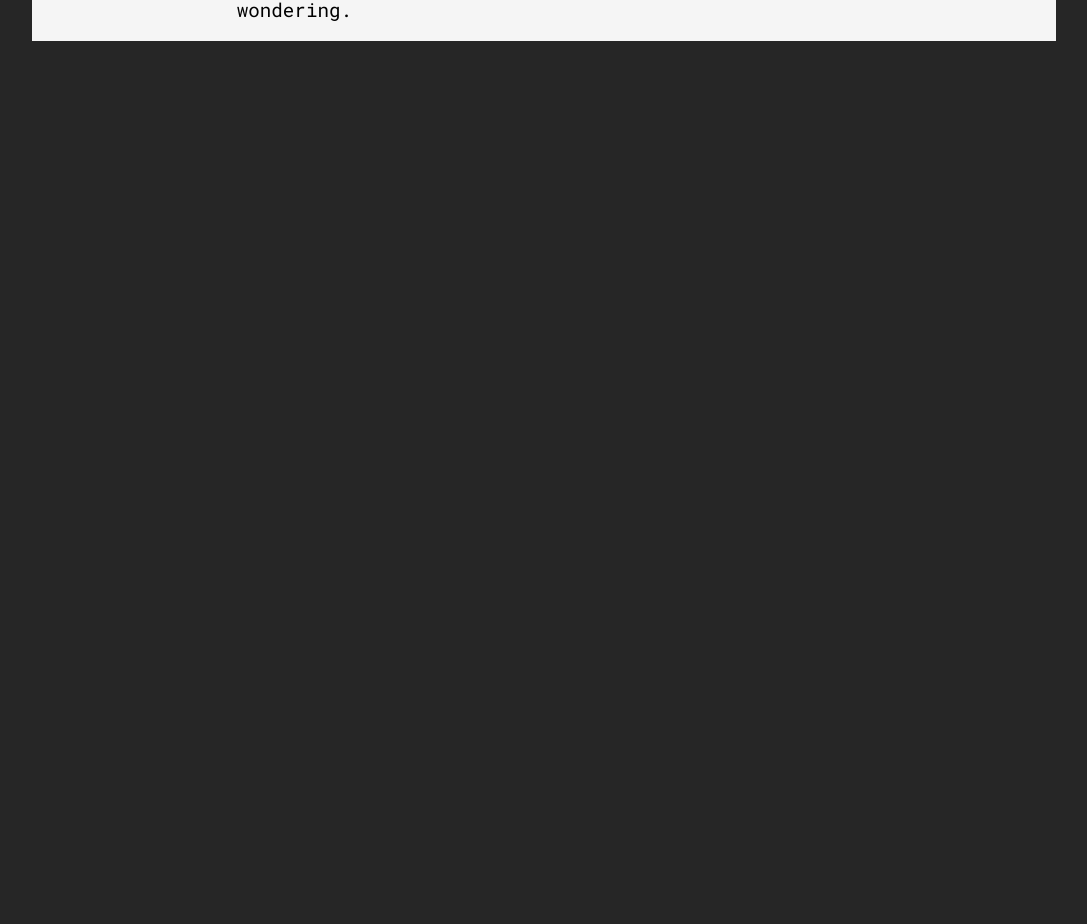
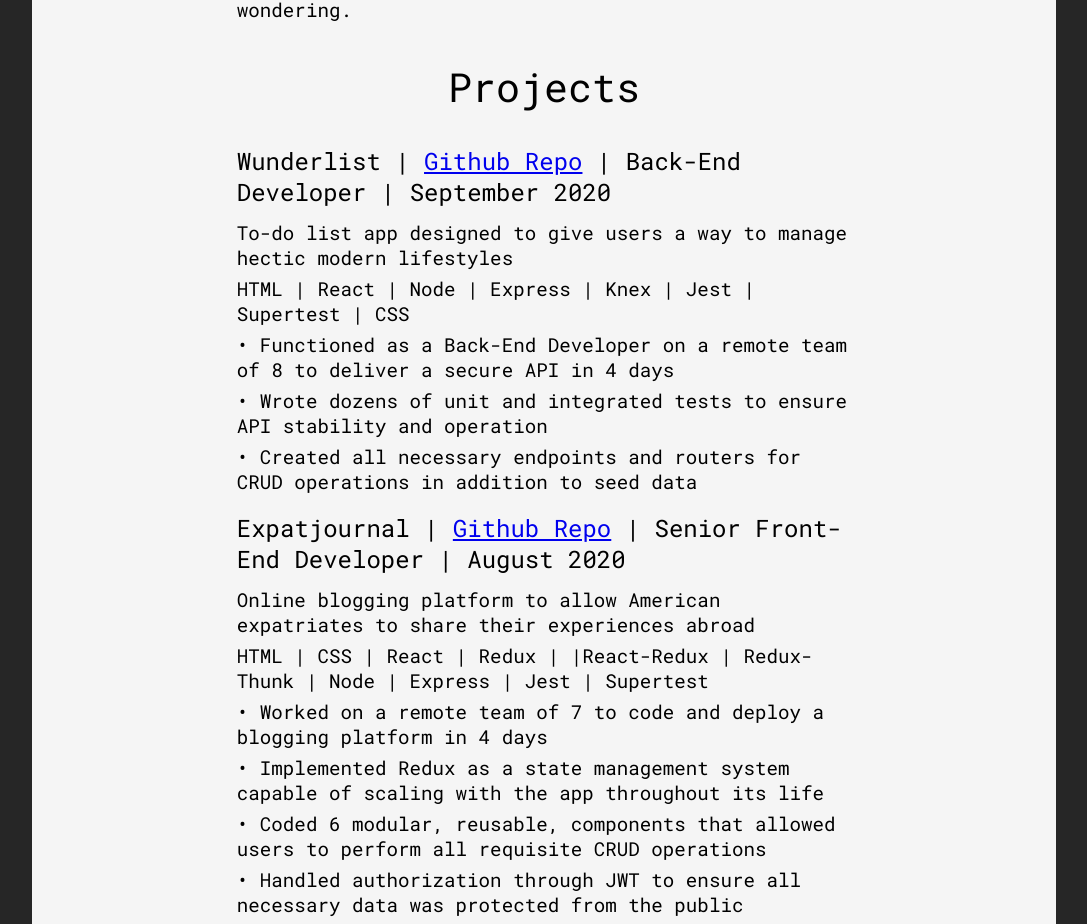
Before and after one commit to MMendes24/portfolio-site-iii, a React (Create React App) app: page / in a window 1280 px wide. Shown: the part 1819-2743 px from the top of the page, without its empty margins (96-1183 px from the left). Before the commit the page ends 1860 px from the top, so only its background shows below. Built offline with nearby package versions, Linux system fonts and the light colour scheme.

Commit message:
First two portfolio projects layed out in the portfolio component

```diff
--- a/src/App.js
+++ b/src/App.js
@@ -4,6 +4,7 @@
 import NavBar from './components/NavBar'
 import Landing from './components/Landing'
 import About from './components/About'
+import Portfolio from './components/Portfolio'
 
 // styles
 import {
@@ -19,7 +20,8 @@
       <Container>
         <NavBar />
         <Landing />
-        <About/>
+        <About />
+        <Portfolio />
       </Container>
     </AppStyles>
   )
--- a/src/components/Portfolio.js
+++ b/src/components/Portfolio.js
@@ -1,8 +1,30 @@
 import React from "react"
+import { PortfolioStyles } from '../styling'
 
 const Portfolio = () => {
-    return(
-        <div></div>
+    return (
+        <PortfolioStyles>
+            <h2 className="project-header">Projects</h2>
+                <div className="project">
+                    <h2 className="project-subheader">Wunderlist | <a href="https://github.com/MMendes24/wunderlistAPI">Github Repo</a> | Back-End Developer | September 2020</h2>
+                    <p className="desc">To-do list app designed to give users a way to manage hectic modern lifestyles</p>
+                    <p className="stack">HTML | React | Node | Express | Knex | Jest | Supertest | CSS</p>
+                    <p className="bullet">• Functioned as a Back-End Developer on a remote team of 8 to deliver a secure API in 4 days</p>
+                    <p className="bullet">• Wrote dozens of unit and integrated tests to ensure API stability and operation</p>
+                    <p className="bullet">• Created all necessary endpoints and routers for CRUD operations in addition to seed data</p>
+
+                </div>
+
+                <div className="project">
+                    <h2 className="project-subheader">Expatjournal | <a href="https://github.com/MMendes24/expatjournal">Github Repo</a> | Senior Front-End Developer | August 2020</h2>
+                    <p className="desc">Online blogging platform to allow American expatriates to share their experiences abroad</p>
+                    <p className="stack">HTML | CSS | React | Redux | |React-Redux | Redux-Thunk | Node | Express | Jest | Supertest</p>
+                    <p className="bullet">• Worked on a remote team of 7 to code and deploy a blogging platform in 4 days</p>
+                    <p className="bullet">• Implemented Redux as a state management system capable of scaling with the app throughout its life</p>
+                    <p className="bullet">• Coded 6 modular, reusable, components that allowed users to perform all requisite CRUD operations</p>
+                    <p className="bullet">• Handled authorization through JWT to ensure all necessary data was protected from the public</p>
+                </div>
+        </PortfolioStyles>
     )
 }
 
--- a/src/styling/index.js
+++ b/src/styling/index.js
@@ -96,6 +96,40 @@
 		margin: 3% 0%;
 	}
 `
+const PortfolioStyles = styled.section`
+	display: flex;
+	flex-flow: column;
+	align-items: center;
+
+	.project-header {
+		font-size: 2.5rem;
+		margin: 2% 0%;
+	}
+
+	.project-subheader {
+		font-size: 1.5rem;
+		margin: 2% 0%;
+	}
+
+	.project {
+		width: 60%;
+	}
+
+	.desc {
+		font-size: 1.2rem;
+		margin: 1% 0%;
+	}
+
+	.stack {
+		font-size: 1.2rem;
+		margin: 1% 0%;
+	}
+
+	.bullet {
+		font-size: 1.2rem;
+		margin: 1% 0%;
+	}
+`
 
 // resusable utility styling components
 const ColorSpan = styled.span`
@@ -108,5 +142,6 @@
 	NavStyles,
 	LandingStyles,
 	AboutStyles,
+	PortfolioStyles,
 	ColorSpan,
 }
```
